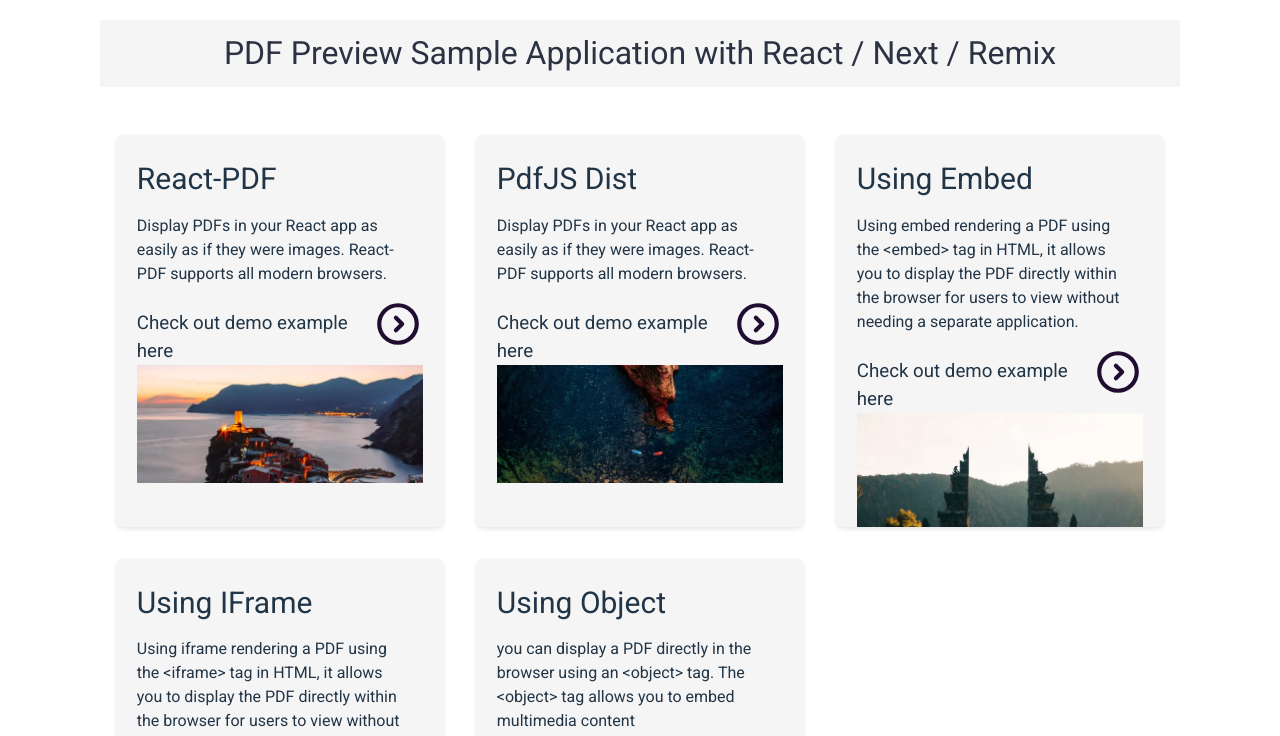
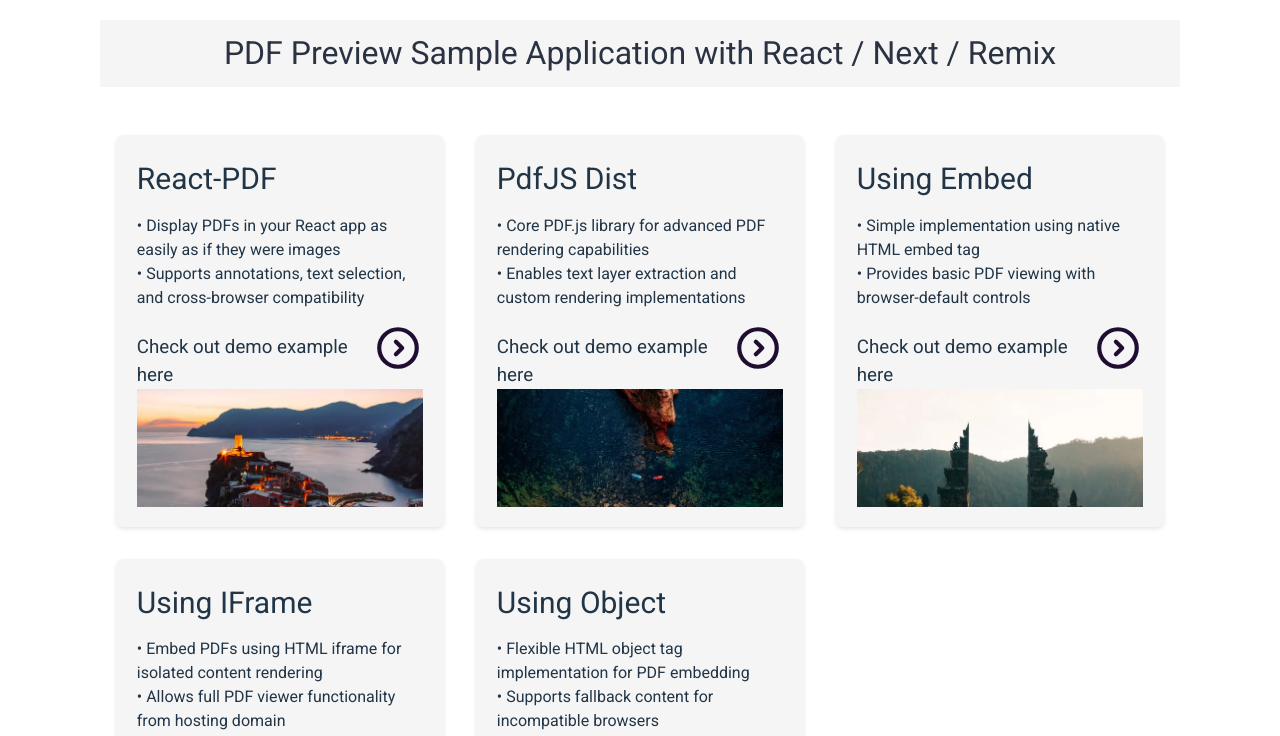
Before and after one commit to Hareesh108/react-pdf-view-example-hub, a React (Vite) app: page / in a window 1280 px wide. Shown: the top 736 px of the page. Built offline with nearby package versions, Linux system fonts and the light colour scheme.

Commit message:
Handled home page

```diff
--- a/src/components/home/index.tsx
+++ b/src/components/home/index.tsx
@@ -33,38 +33,63 @@
         {[
           {
             name: "React-PDF",
-            description:
-              "Display PDFs in your React app as easily as if they were images. React-PDF supports all modern browsers.",
+            description: (
+              <>
+                • Display PDFs in your React app as easily as if they were
+                images <br /> • Supports annotations, text selection, and
+                cross-browser compatibility
+              </>
+            ),
             image: "/src/assets/dummy/dummy-01.png",
             link: "https://www.npmjs.com/package/react-pdf",
             path: "/react-pdf",
           },
           {
             name: "PdfJS Dist",
-            description:
-              "Display PDFs in your React app as easily as if they were images. React-PDF supports all modern browsers.",
+            description: (
+              <>
+                • Core PDF.js library for advanced PDF rendering capabilities{" "}
+                <br />• Enables text layer extraction and custom rendering
+                implementations
+              </>
+            ),
             image: "/src/assets/dummy/dummy-02.png",
             link: "https://www.npmjs.com/package/pdfjs-dist",
             path: "/pdfjs-dist",
           },
           {
             name: "Using Embed",
-            description:
-              "Using embed rendering a PDF using the <embed> tag in HTML, it allows you to display the PDF directly within the browser for users to view without needing a separate application.",
+            description: (
+              <>
+                • Simple implementation using native HTML <strong>embed</strong>{" "}
+                tag <br />• Provides basic PDF viewing with browser-default
+                controls
+              </>
+            ),
             image: "/src/assets/dummy/dummy-03.png",
             path: "/embed",
           },
           {
             name: "Using IFrame",
-            description:
-              "Using iframe rendering a PDF using the <iframe> tag in HTML, it allows you to display the PDF directly within the browser for users to view without needing a separate application.",
+            description: (
+              <>
+                • Embed PDFs using HTML <strong>iframe</strong> for isolated
+                content rendering <br />• Allows full PDF viewer functionality
+                from hosting domain
+              </>
+            ),
             image: "/src/assets/dummy/dummy-04.png",
             path: "/iframe",
           },
           {
             name: "Using Object",
-            description:
-              "you can display a PDF directly in the browser using an <object> tag. The <object> tag allows you to embed multimedia content",
+            description: (
+              <>
+                • Flexible HTML <strong>object</strong> tag implementation for
+                PDF embedding <br />• Supports fallback content for incompatible
+                browsers
+              </>
+            ),
             image: "/src/assets/dummy/dummy-05.png",
             path: "/object",
           },
```
